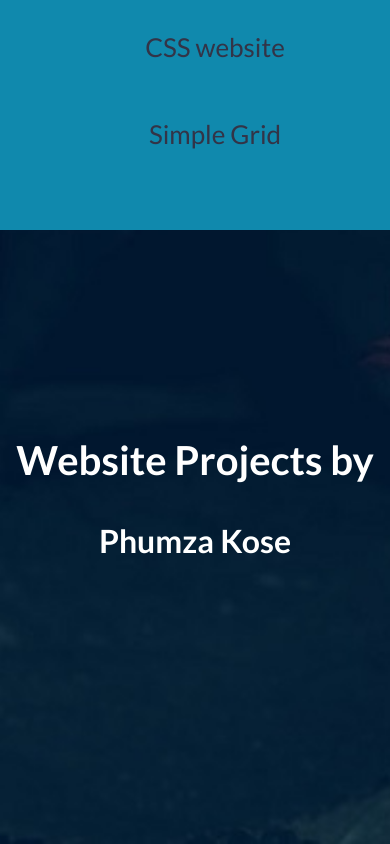
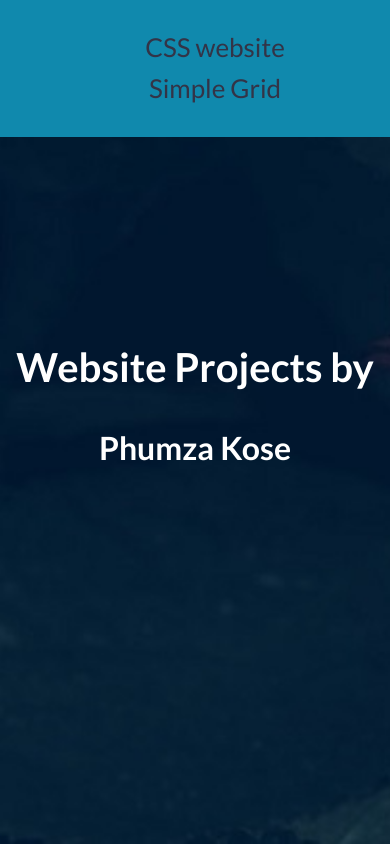
Before and after one commit to Phumzakose/Landing-page, a plain HTML site: page index.html in a window 390 px wide. Drawn offline with Linux system fonts and the light colour scheme.

Commit message:
resize the gap between the links

```diff
--- a/style.css
+++ b/style.css
@@ -42,6 +42,15 @@ a:active {
 .wrapper {
   margin-top: 200px;
 }
+/* footer {
+  position: fixed;
+  left: 0;
+  bottom: 0;
+  width: 100%;
+  text-align: left;
+  background-color: #1089ad;
+  color: black;
+} */
 
 @media (max-width: 600px) {
   .main-nav {
@@ -56,7 +65,7 @@ a:active {
   }
   .main-nav-list {
     flex-direction: column;
-    gap: 3rem;
+    gap: 0.1rem;
     background-color: #1089ad;
     border-top: 1px solid #1089ad;
     border-bottom: 1px solid #1089ad;
```
Also changed, not shown: index.html (+1 -0 lines).
